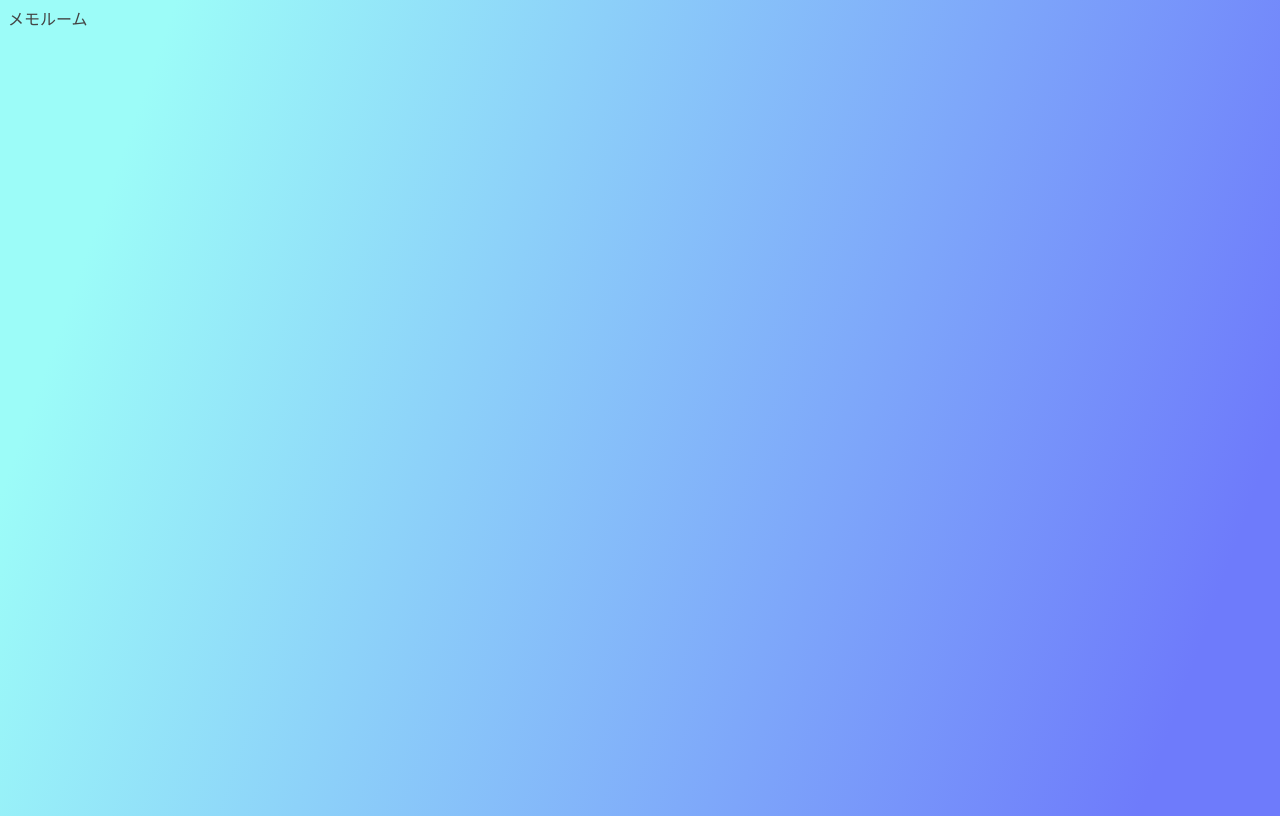
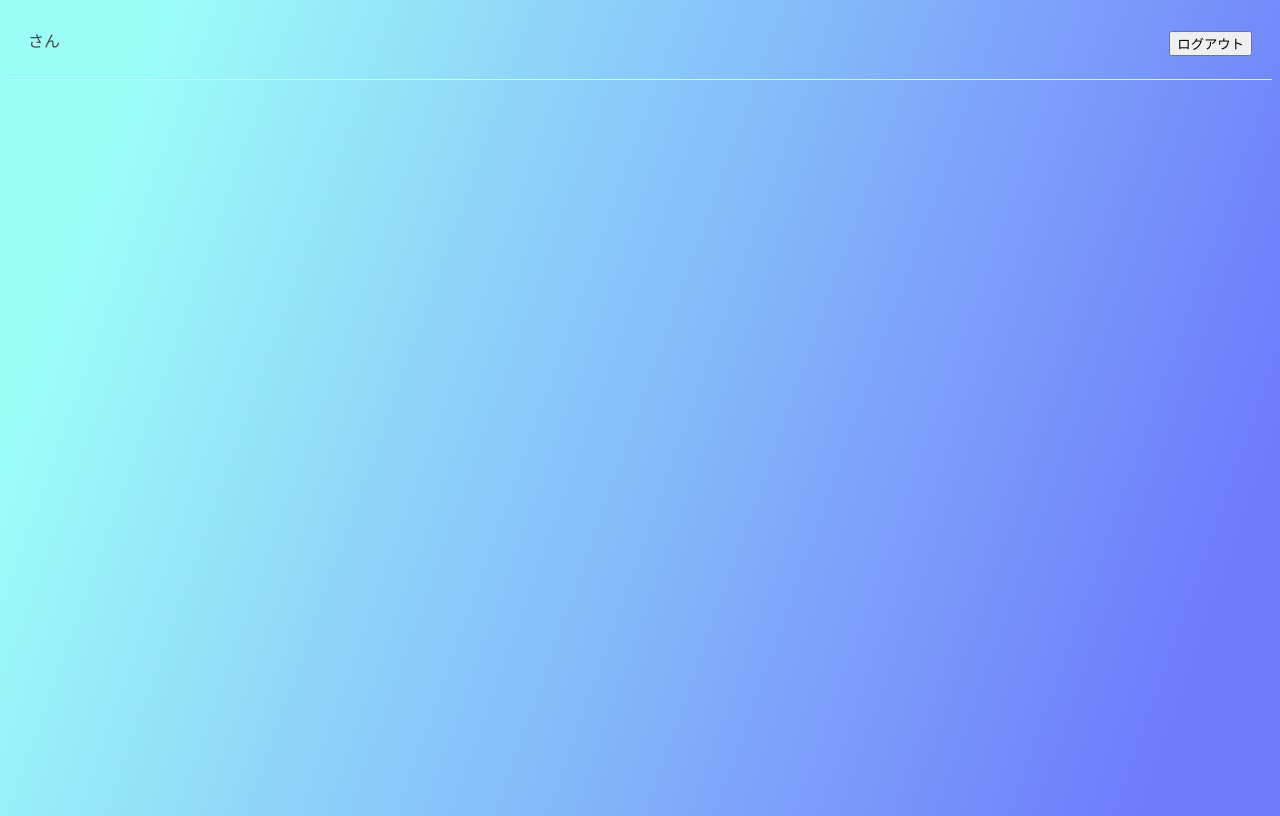
Before and after one commit to Makoto335/memo-vue, a Vue app: page /memo in a window 1280 px wide. Built offline with nearby package versions, Linux system fonts and the light colour scheme.

Commit message:
Add Navbar

```diff
--- a/src/views/MemoRoom.vue
+++ b/src/views/MemoRoom.vue
@@ -1,9 +1,11 @@
 <template>
-<div>メモルーム</div>
+<div><Navbar /></div>
 </template>
 
 <script>
-export default {};
+import Navbar from "../components/NavBar";
+
+export default {components: { Navbar},};
 </script>
 
 <style scoped lang="scss"></style>
```
